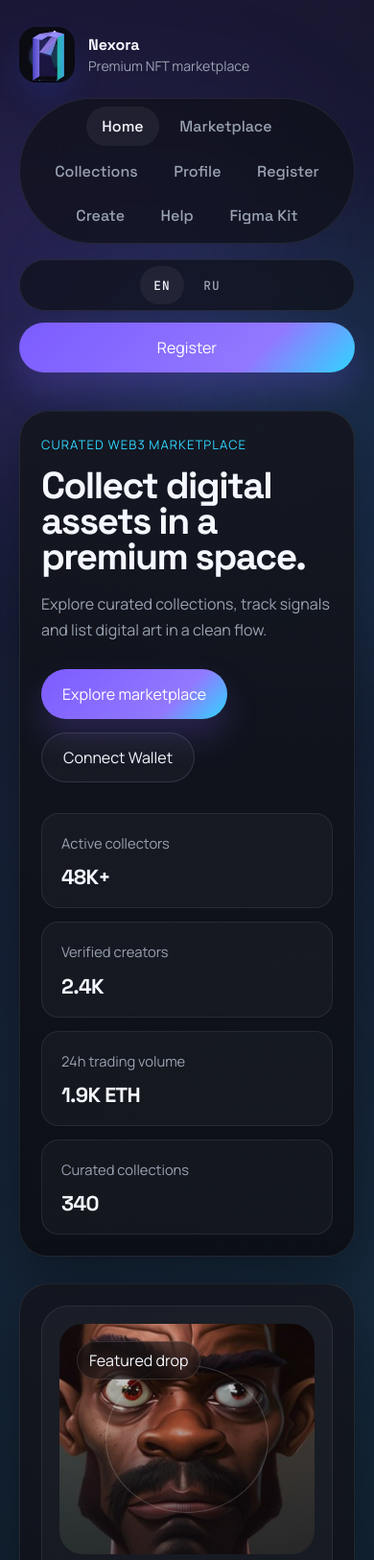
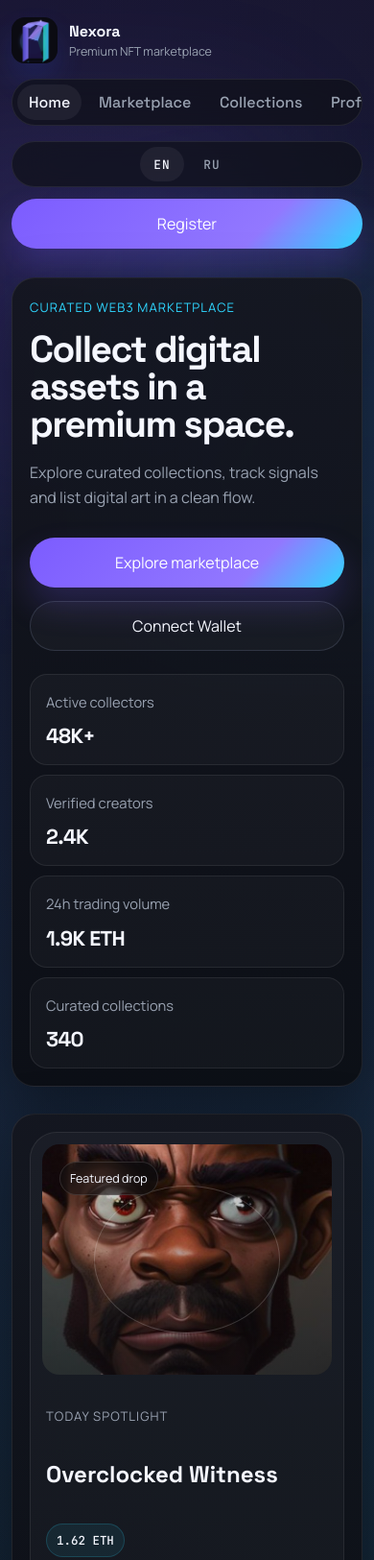
Before and after one commit to miktlt82/ProizvodPR, a website built with Vite: page index.html in a window 390 px wide. Shown: the top 1625 px of the page at 96% size. Built offline with nearby package versions, Linux system fonts and the light colour scheme; files whose address does not match are found by name.

Commit message:
Improve mobile responsiveness

```diff
--- a/src/styles.css
+++ b/src/styles.css
@@ -1358,3 +1358,265 @@ h3 {
     align-items: stretch;
   }
 }
+
+*::before,
+*::after {
+  box-sizing: border-box;
+}
+
+h1,
+h2,
+h3,
+p,
+span,
+strong,
+code,
+a,
+button {
+  overflow-wrap: anywhere;
+}
+
+.brand,
+.brand div,
+.topbar-actions,
+.nav,
+.section-heading,
+.catalog-toolbar,
+.detail-top,
+.profile-hero,
+.footer,
+.card-row,
+.spotlight-footer,
+.collection-stats,
+.table-head,
+.table-row,
+.activity-list article,
+.search-shell,
+.input-shell,
+.price-badge,
+.wallet-card,
+.hero-copy,
+.hero-panel,
+.cta-panel,
+.feature-band,
+.steps-section,
+.sidebar,
+.catalog-main,
+.detail-panel,
+.form-panel,
+.preview-panel,
+.ranking-table,
+.faq-list article,
+.panel-block,
+.page-header,
+.register-panel,
+.register-info-card,
+.design-panel {
+  min-width: 0;
+}
+
+.section-heading > *,
+.card-content > *,
+.collection-body > *,
+.spotlight-content > *,
+.profile-copy > *,
+.footer-brand > * {
+  min-width: 0;
+}
+
+.ranking-table {
+  overflow-x: auto;
+}
+
+.table-head,
+.table-row {
+  min-width: 640px;
+}
+
+@media (max-width: 840px) {
+  .nav {
+    width: 100%;
+    flex-wrap: nowrap;
+    justify-content: flex-start;
+    overflow-x: auto;
+    overflow-y: hidden;
+    -webkit-overflow-scrolling: touch;
+    scrollbar-width: none;
+  }
+
+  .nav::-webkit-scrollbar {
+    display: none;
+  }
+
+  .nav-link {
+    flex: 0 0 auto;
+  }
+
+  .button,
+  .button-primary,
+  .button-secondary,
+  .topbar-button {
+    width: 100%;
+  }
+
+  .hero-actions,
+  .detail-actions {
+    width: 100%;
+  }
+
+  .card-row,
+  .spotlight-footer,
+  .collection-stats,
+  .detail-top,
+  .activity-list article,
+  .catalog-toolbar {
+    flex-direction: column;
+    align-items: flex-start;
+  }
+
+  .favorite-button {
+    top: 18px;
+    right: 18px;
+  }
+
+  .hero h1,
+  .page-header h1,
+  .detail-panel h1,
+  .profile-copy h1,
+  .register-panel h1 {
+    line-height: 1;
+  }
+
+  .table-head,
+  .table-row {
+    min-width: 560px;
+  }
+}
+
+@media (max-width: 560px) {
+  .topbar,
+  .content,
+  .footer {
+    width: min(calc(100% - 24px), var(--max-width));
+  }
+
+  .topbar {
+    padding: 18px 0 12px;
+  }
+
+  .content {
+    gap: 22px;
+    padding: 18px 0 32px;
+  }
+
+  .brand {
+    gap: 12px;
+  }
+
+  .brand-mark {
+    width: 48px;
+    height: 48px;
+    border-radius: 14px;
+  }
+
+  .brand span {
+    font-size: 0.78rem;
+  }
+
+  .nav,
+  .language-switcher {
+    padding: 5px;
+  }
+
+  .nav-link,
+  .language-button {
+    min-height: 36px;
+    padding: 8px 12px;
+  }
+
+  .hero-copy,
+  .hero-panel,
+  .sidebar,
+  .catalog-main,
+  .detail-panel,
+  .form-panel,
+  .preview-panel,
+  .page-header,
+  .panel-block,
+  .steps-section,
+  .register-panel,
+  .register-info-card,
+  .design-panel,
+  .cta-panel {
+    padding: 18px;
+    border-radius: 24px;
+  }
+
+  .metric-card,
+  .profile-stats article,
+  .feature-band article,
+  .steps-grid article,
+  .wallet-card,
+  .register-points article,
+  .token-card,
+  .type-card,
+  .component-card,
+  .frame-card,
+  .info-tile,
+  .property-card,
+  .faq-list article {
+    padding: 16px;
+  }
+
+  .hero-metrics,
+  .profile-stats {
+    gap: 10px;
+    margin-top: 24px;
+  }
+
+  .spotlight-visual {
+    margin: 12px;
+  }
+
+  .spotlight-content,
+  .collection-body,
+  .card-content {
+    padding-left: 16px;
+    padding-right: 16px;
+  }
+
+  .card-media,
+  .spotlight-visual,
+  .detail-media {
+    border-radius: 18px;
+  }
+
+  .price-badge,
+  .visual-tag,
+  .media-chip,
+  .collection-badge {
+    padding: 8px 10px;
+    font-size: 0.78rem;
+  }
+
+  .wallet-mark {
+    width: 68px;
+    height: 68px;
+    border-radius: 18px;
+  }
+
+  .register-points article {
+    grid-template-columns: 1fr;
+  }
+
+  .register-points article span {
+    width: 48px;
+    height: 48px;
+    border-radius: 14px;
+  }
+
+  .table-head,
+  .table-row {
+    min-width: 500px;
+  }
+}
```
